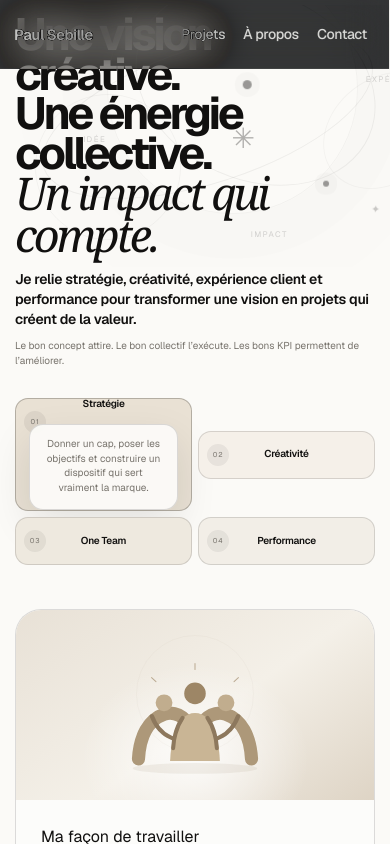
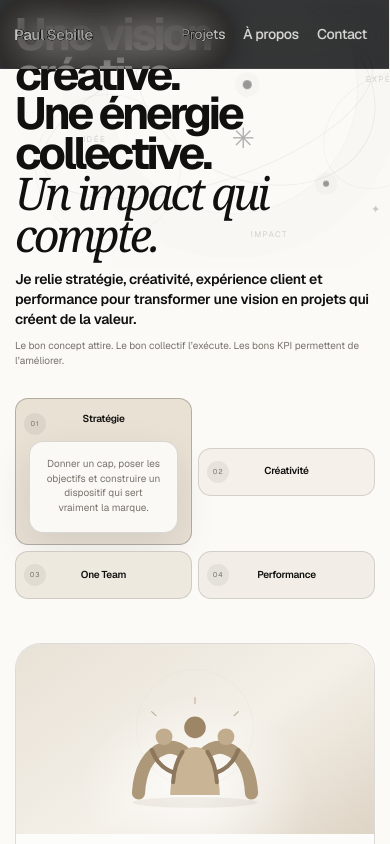
Before and after one commit to paulsebille/Portfolio, a Next.js app: page / in a window 390 px wide. In both pictures the pointer is over the element 103 px from the left and 2229 px from the top of the page. Shown: the part 1807-2651 px from the top of the page. Built offline with nearby package versions, Linux system fonts and the light colour scheme.

Commit message:
Increase spacing in About principle reveals

```diff
--- a/app/globals.css
+++ b/app/globals.css
@@ -2654,3 +2654,36 @@ body { font-family: "Helvetica Neue", Helvetica, Arial, sans-serif; }
     padding: 12px 14px 14px;
   }
 }
+
+
+/* Separate expanded principle legends from the title and its index */
+.about-principle-row:hover {
+  justify-content: flex-start;
+  padding-top: 17px;
+  padding-bottom: 14px;
+}
+.about-principle-row:hover .about-principle-number {
+  top: 17px;
+}
+.about-principle-row:hover .about-principle-title {
+  transform: translateY(-2px);
+}
+.about-principle-row:hover .about-principle-detail {
+  max-height: 210px;
+  margin-top: 15px;
+  padding: 18px 22px 20px;
+}
+@media (max-width:560px) {
+  .about-principle-row:hover {
+    padding-top: 14px;
+    padding-bottom: 11px;
+  }
+  .about-principle-row:hover .about-principle-number {
+    top: 14px;
+  }
+  .about-principle-row:hover .about-principle-detail {
+    max-height: 240px;
+    margin-top: 13px;
+    padding: 15px 14px 17px;
+  }
+}
```
